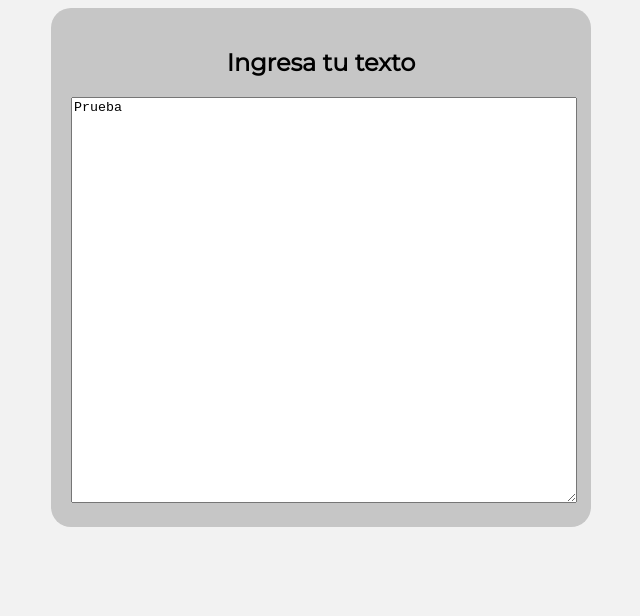
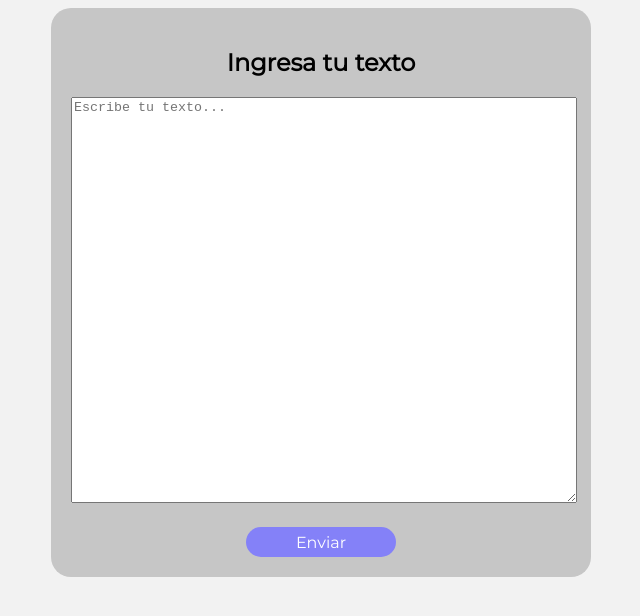
Before and after one commit to rmaafs/crypt-me, a React (Create React App) app: page / in a window 1280 px wide. Shown: the top 616 px of the page, without its empty margins (319-959 px from the left). Built offline with nearby package versions, Linux system fonts and the light colour scheme.

Commit message:
Botón añadido

```diff
--- /dev/null
+++ b/src/components/Button/Button.css
@@ -0,0 +1,9 @@
+.button {
+  background-color: #8481f8;
+  color: white;
+  height: 30px;
+  max-width: 150px;
+  line-height: 31px;
+  border-radius: 20px;
+  cursor: pointer;
+}
--- /dev/null
+++ b/src/components/Button/Button.jsx
@@ -0,0 +1,12 @@
+import React from "react";
+import "./Button.css";
+
+const Button = (props) => {
+  return (
+    <div onClick={props.onClick} className="button">
+      {props.children}
+    </div>
+  );
+};
+
+export default Button;
--- a/src/components/Form/Form.jsx
+++ b/src/components/Form/Form.jsx
@@ -1,12 +1,18 @@
 import React from "react";
+import Button from "../Button/Button";
 import Card from "../Card/Card";
 import TextArea from "../TextArea/TextArea";
 
 const Form = () => {
+  const sendInfo = () => {
+    console.log("Enviando...");
+  };
+
   return (
     <Card>
       <h2>Ingresa tu texto</h2>
       <TextArea />
+      <Button onClick={sendInfo}>Enviar</Button>
     </Card>
   );
 };
--- a/src/components/TextArea/TextArea.css
+++ b/src/components/TextArea/TextArea.css
@@ -1,4 +1,5 @@
 textarea {
   width: 100%;
   height: 400px;
+  margin-bottom: 20px;
 }
--- a/src/components/TextArea/TextArea.jsx
+++ b/src/components/TextArea/TextArea.jsx
@@ -2,7 +2,7 @@ import React from "react";
 import "./TextArea.css";
 
 const TextArea = () => {
-  return <textarea>Prueba</textarea>;
+  return <textarea placeholder="Escribe tu texto..."></textarea>;
 };
 
 export default TextArea;
```
